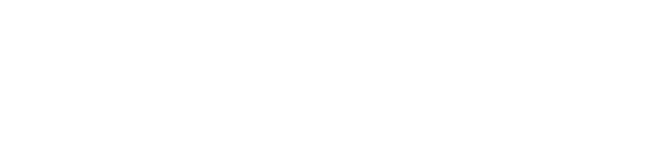
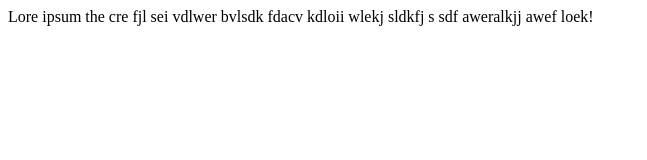
Before and after one commit to bjohnson180/test-clone, a plain HTML site: page index.html in a window 1280 px wide. Shown: the whole page, without its empty margins (0-647 px from the left). Drawn offline with Linux system fonts and the light colour scheme.

Commit message:
added paragraph to index.html

```diff
--- a/index.html
+++ b/index.html
@@ -2,6 +2,9 @@
     <head>
         <meta charset="utf-8">
         <title>test clone, generic name that is obvious so I can notice the change</title>
+        <p> Lore ipsum the cre fjl sei vdlwer bvlsdk fdacv kdloii wlekj sldkfj s sdf aweralkjj
+            awef loek!
+        </p>
 
     </head>
 </html>
```
